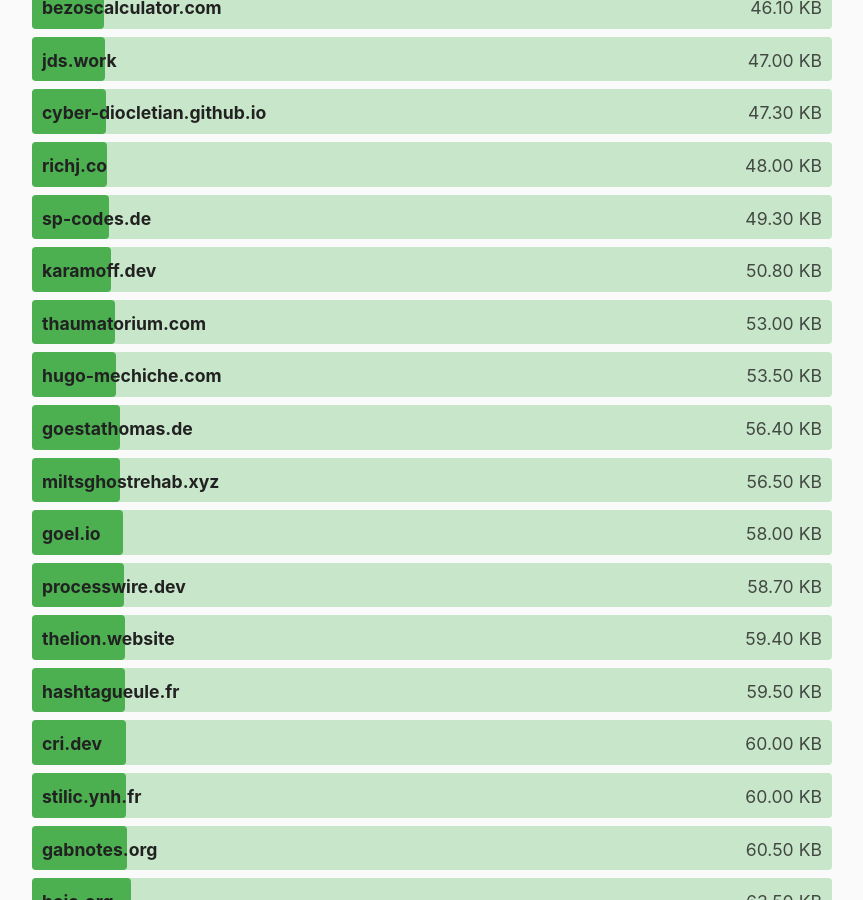
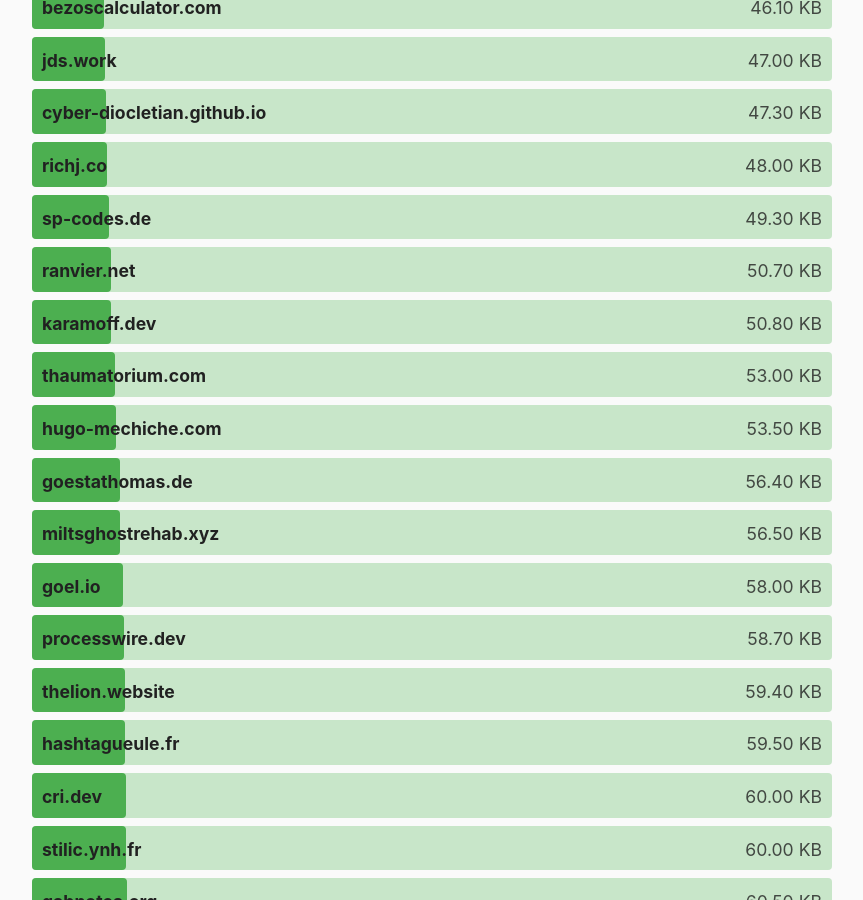
Before and after one commit to kevquirk/512kb.club, a Jekyll site: the page built from index.md, in a window 1280 px wide and 900 px high, scrolled down 8373 px. Shown: the whole window, without its empty margins (208-1071 px from the left). Built offline with Jekyll 4.4.1, drawn with Linux system fonts in a browser that asks for light colours.

Commit message:
Update sites.yml

```diff
--- a/_data/sites.yml
+++ b/_data/sites.yml
@@ -1213,6 +1213,11 @@
   size: 15.5
   last_checked: 2021-10-02
 
+- domain: ranvier.net
+  url: https://ranvier.net/
+  size: 50.7
+  last_checked: 2021-11-22
+
 - domain: rav3ndust.xyz
   url: https://rav3ndust.xyz/
   size: 72.2
```
